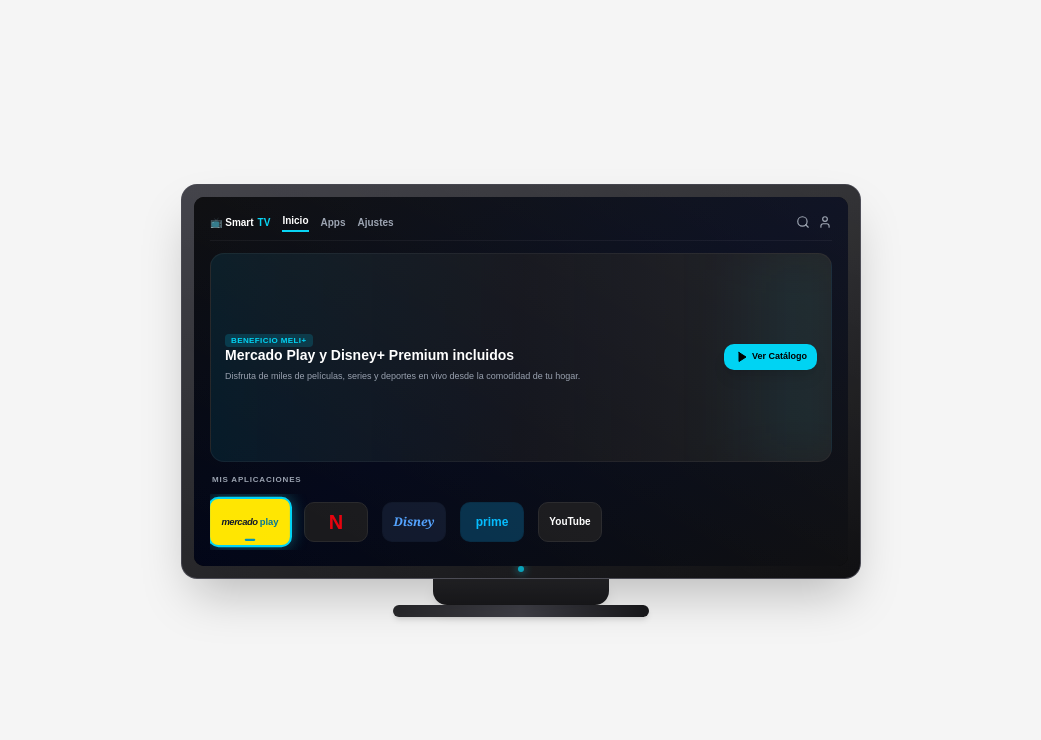
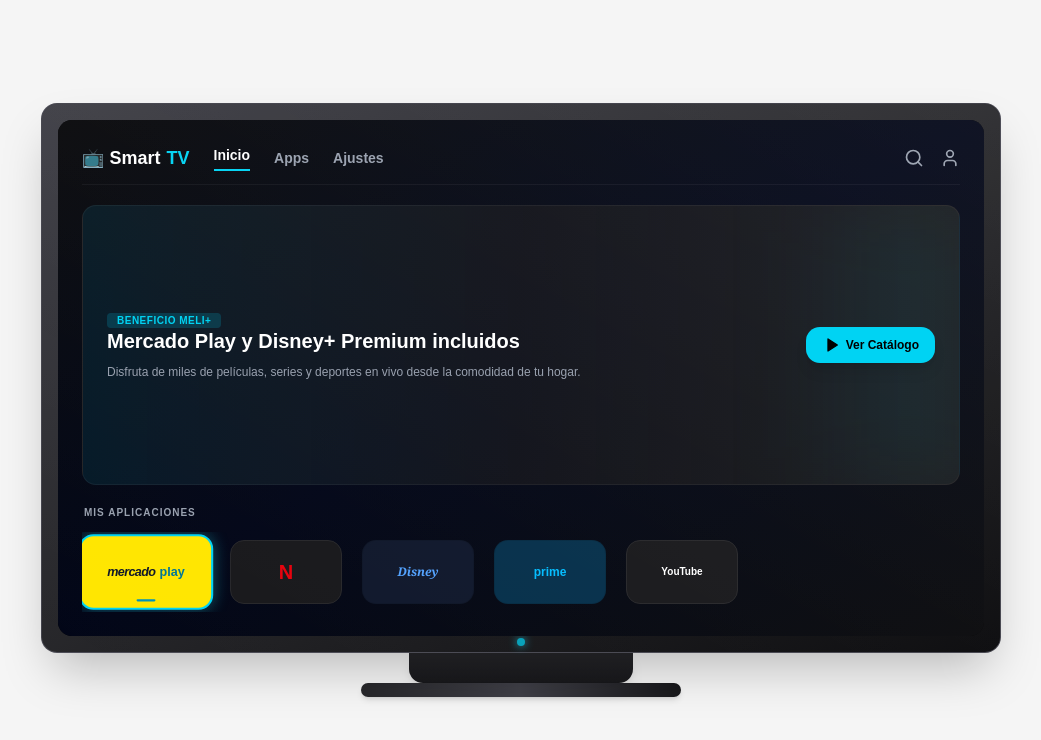
Before and after one commit to manolokogamerx45-beep/mercado-libre-y-Smart, a React (Vite) app: page /mockup/tv/home in a window 1280 px wide. Shown: the top 740 px of the page, without its empty margins (119-1160 px from the left). Built offline with nearby package versions, Linux system fonts and the light colour scheme.

Commit message:
Scale up Smart TV mockup simulator and layout sizing for improved legibility

```diff
--- a/src/app/components/MockupGallery.tsx
+++ b/src/app/components/MockupGallery.tsx
@@ -292,7 +292,7 @@
                   ) : (
                     <>
                       {/* TV Container (Simulator logic already inside TV views) */}
-                      <div className="relative w-[680px] h-[435px] rounded-2xl overflow-hidden print:w-[680px] print:h-auto print:max-h-none print:overflow-visible">
+                      <div className="relative w-[960px] h-[590px] rounded-2xl overflow-hidden print:w-[960px] print:h-auto print:max-h-none print:overflow-visible">
                         <iframe
                           src={mockup.route}
                           className="w-full h-full border-0 pointer-events-none print:h-auto print:max-h-none print:overflow-visible"
--- a/src/pantalla/TvHome.tsx
+++ b/src/pantalla/TvHome.tsx
@@ -11,67 +11,67 @@
   ];
 
   return (
-    <div className="flex-1 bg-gradient-to-br from-zinc-950 via-slate-950 to-zinc-950 flex flex-col justify-between p-4 relative text-[10px] select-none">
+    <div className="flex-1 bg-gradient-to-br from-zinc-950 via-slate-950 to-zinc-950 flex flex-col justify-between p-6 relative text-sm select-none">
 
       {/* Top Navbar */}
-      <div className="flex items-center justify-between text-gray-400 font-bold border-b border-white/5 pb-2">
-        <div className="flex items-center gap-3">
-          <span className="text-white font-extrabold flex items-center gap-1">
+      <div className="flex items-center justify-between text-gray-400 font-bold border-b border-white/5 pb-3">
+        <div className="flex items-center gap-6">
+          <span className="text-white font-extrabold flex items-center gap-1.5 text-lg">
             📺 Smart<span className="text-cyan-400">TV</span>
           </span>
-          <span className="hover:text-white cursor-pointer border-b-2 border-cyan-400 text-white pb-0.5">Inicio</span>
+          <span className="hover:text-white cursor-pointer border-b-2 border-cyan-400 text-white pb-1">Inicio</span>
           <span className="hover:text-white cursor-pointer">Apps</span>
           <span className="hover:text-white cursor-pointer">Ajustes</span>
         </div>
-        <div className="flex items-center gap-2">
-          <Search className="w-3.5 h-3.5 hover:text-white cursor-pointer" />
-          <User className="w-3.5 h-3.5 hover:text-white cursor-pointer" />
+        <div className="flex items-center gap-4">
+          <Search className="w-5 h-5 hover:text-white cursor-pointer" />
+          <User className="w-5 h-5 hover:text-white cursor-pointer" />
         </div>
       </div>
 
       {/* Featured Giant Banner */}
-      <div className="flex-1 my-3 bg-gradient-to-r from-cyan-950/40 via-zinc-900/60 to-zinc-900 flex items-center justify-between p-3.5 rounded-xl border border-white/5 relative overflow-hidden">
-        <div className="max-w-[65%] space-y-1.5 z-10">
-          <span className="bg-cyan-500/20 text-cyan-400 text-[8px] font-extrabold px-1.5 py-0.5 rounded uppercase tracking-wider">Beneficio Meli+</span>
-          <h2 className="text-sm font-black text-white leading-tight">Mercado Play y Disney+ Premium incluidos</h2>
-          <p className="text-[9px] text-gray-400 leading-snug">Disfruta de miles de películas, series y deportes en vivo desde la comodidad de tu hogar.</p>
+      <div className="flex-1 my-5 bg-gradient-to-r from-cyan-950/40 via-zinc-900/60 to-zinc-900 flex items-center justify-between p-6 rounded-xl border border-white/5 relative overflow-hidden">
+        <div className="max-w-[70%] space-y-2.5 z-10">
+          <span className="bg-cyan-500/20 text-cyan-400 text-[10px] font-extrabold px-2.5 py-0.5 rounded uppercase tracking-wider">Beneficio Meli+</span>
+          <h2 className="text-xl font-black text-white leading-tight">Mercado Play y Disney+ Premium incluidos</h2>
+          <p className="text-xs text-gray-400 leading-snug">Disfruta de miles de películas, series y deportes en vivo desde la comodidad de tu hogar.</p>
         </div>
 
         {/* Mock Remote Select Indicator */}
         <Link
           to="/mockup/tv/app"
-          className="bg-cyan-400 hover:bg-cyan-500 text-black px-2.5 py-1.5 rounded-lg font-black text-[9px] shadow-lg flex items-center gap-1 z-10 transition-all hover:scale-105 active:scale-95"
+          className="bg-cyan-400 hover:bg-cyan-500 text-black px-4 py-2.5 rounded-xl font-black text-xs shadow-lg flex items-center gap-1.5 z-10 transition-all hover:scale-105 active:scale-95"
         >
-          <Play className="w-3 h-3 fill-current ml-0.5" /> Ver Catálogo
+          <Play className="w-4 h-4 fill-current ml-0.5" /> Ver Catálogo
         </Link>
 
         {/* Decorative backdrop glow */}
-        <div className="absolute right-0 top-0 bottom-0 w-32 bg-gradient-to-l from-cyan-500/10 to-transparent blur-xl pointer-events-none" />
+        <div className="absolute right-0 top-0 bottom-0 w-48 bg-gradient-to-l from-cyan-500/10 to-transparent blur-2xl pointer-events-none" />
       </div>
 
       {/* Apps Row */}
-      <div className="space-y-2">
-        <h3 className="text-gray-400 font-extrabold uppercase tracking-widest text-[8px] px-0.5">Mis Aplicaciones</h3>
+      <div className="space-y-3">
+        <h3 className="text-gray-400 font-extrabold uppercase tracking-widest text-[10px] px-0.5">Mis Aplicaciones</h3>
 
-        <div className="flex items-center gap-3.5 py-1 overflow-x-auto scrollbar-hide">
+        <div className="flex items-center gap-5 py-1 overflow-x-auto scrollbar-hide">
           {apps.map((app, idx) => (
             app.isMeli ? (
               <Link
                 key={idx}
                 to={app.link || '#'}
-                className={`w-20 h-12 rounded-lg flex flex-col items-center justify-center text-gray-950 font-bold transition-all relative overflow-hidden group cursor-pointer ${app.color}`}
+                className={`w-32 h-18 rounded-xl flex flex-col items-center justify-center text-gray-950 font-bold transition-all relative overflow-hidden group cursor-pointer ${app.color}`}
               >
-                <div className="flex items-center gap-0.5 text-gray-900 leading-none">
-                  <span className="text-[9px] font-black italic tracking-tighter">mercado</span>
-                  <span className="text-[9px] font-black tracking-normal text-cyan-700">play</span>
+                <div className="flex items-center gap-1 text-gray-900 leading-none">
+                  <span className="text-xs font-black italic tracking-tighter">mercado</span>
+                  <span className="text-xs font-black tracking-normal text-cyan-700">play</span>
                 </div>
                 {/* Focus indicator bar */}
-                <span className="absolute bottom-1 w-2.5 h-0.5 bg-cyan-600 rounded-full group-hover:scale-x-150 transition-all" />
+                <span className="absolute bottom-1.5 w-4.5 h-0.5 bg-cyan-600 rounded-full group-hover:scale-x-150 transition-all" />
               </Link>
             ) : (
               <div
                 key={idx}
-                className={`w-16 h-10 rounded-lg flex items-center justify-center text-center font-semibold transition-all hover:scale-105 select-none ${app.color}`}
+                className={`w-28 h-16 rounded-xl flex items-center justify-center text-center font-semibold transition-all hover:scale-105 select-none ${app.color}`}
               >
                 <span>{app.logoText}</span>
               </div>
--- a/src/pantalla/TvSimulator.tsx
+++ b/src/pantalla/TvSimulator.tsx
@@ -11,13 +11,13 @@
       <div className="relative flex flex-col items-center print:transform-none">
 
         {/* TV Screen Case (Grosor y Marco) */}
-        <div className="relative w-[680px] h-[395px] bg-gradient-to-br from-zinc-700 via-zinc-800 to-zinc-950 rounded-2xl p-3 shadow-2xl border border-zinc-600/80 flex items-center justify-center print:shadow-none print:bg-zinc-900 print:p-2 print:rounded-xl">
+        <div className="relative w-[960px] h-[550px] bg-gradient-to-br from-zinc-700 via-zinc-800 to-zinc-950 rounded-2xl p-4 shadow-2xl border border-zinc-600/80 flex items-center justify-center print:shadow-none print:bg-zinc-900 print:p-2 print:rounded-xl">
 
           {/* Status LED Indicator */}
-          <div className="absolute bottom-1.5 left-1/2 -translate-x-1/2 w-1.5 h-1.5 bg-cyan-400 rounded-full shadow-[0_0_8px_#22d3ee] animate-pulse print:hidden" />
+          <div className="absolute bottom-1.5 left-1/2 -translate-x-1/2 w-2 h-2 bg-cyan-400 rounded-full shadow-[0_0_8px_#22d3ee] animate-pulse print:hidden" />
 
           {/* Screen Display Area (16:9 Aspect Ratio) */}
-          <div className="relative w-full h-full bg-black rounded-lg overflow-hidden flex flex-col text-white font-sans">
+          <div className="relative w-full h-full bg-black rounded-xl overflow-hidden flex flex-col text-white font-sans">
             {children}
           </div>
 
@@ -26,8 +26,8 @@
         </div>
 
         {/* TV Table Stand - Hidden when printing */}
-        <div className="w-44 h-7 bg-gradient-to-b from-zinc-800 to-zinc-900 rounded-b-xl border-t border-zinc-700 shadow-lg -mt-0.5 print:hidden" />
-        <div className="w-64 h-3 bg-gradient-to-r from-zinc-800 via-zinc-700 to-zinc-900 rounded-full shadow-md print:hidden" />
+        <div className="w-56 h-8 bg-gradient-to-b from-zinc-800 to-zinc-900 rounded-b-xl border-t border-zinc-700 shadow-lg -mt-0.5 print:hidden" />
+        <div className="w-80 h-3.5 bg-gradient-to-r from-zinc-800 via-zinc-700 to-zinc-900 rounded-full shadow-md print:hidden" />
       </div>
     </div>
   );
```
Also changed, not shown: src/pantalla/TvMeliApp.tsx (+30 -30 lines), src/pantalla/TvPlayer.tsx (+30 -30 lines).
